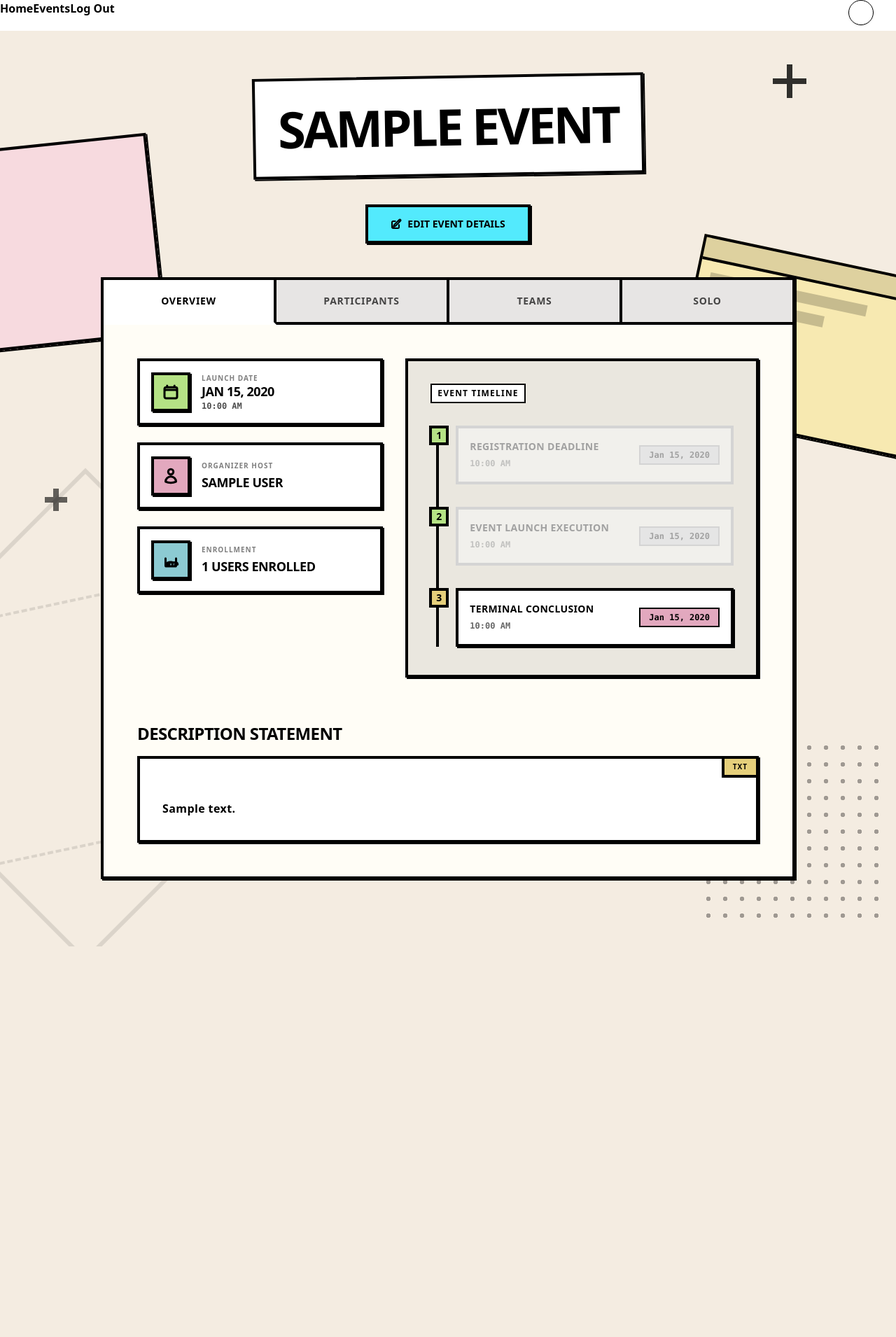
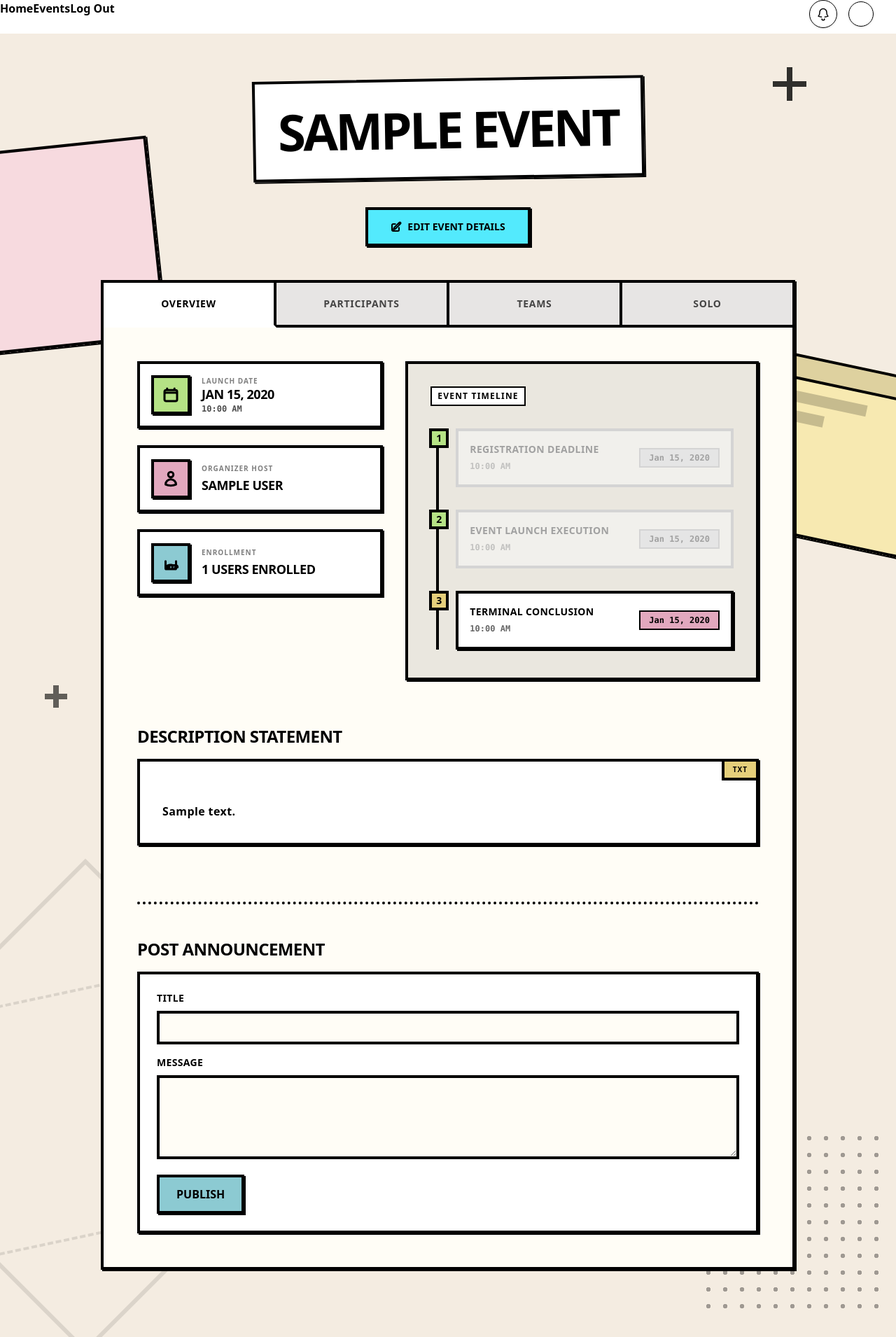
Before and after one commit to Yi-NightFish/HackHub, a Flask app: page /event/1 in a window 1280 px wide. Shown: the whole page at 70% size. Before the commit the page ends 1352 px from the top, so only its background shows below. Run offline with Flask 3, Linux system fonts and the light colour scheme; the visitor is signed in with stand-in values (Sample User, id 1); tables that the repository leaves empty hold one stand-in row (values such as "Sample post"); some libraries are stand-ins or nearby versions.

Commit message:
Implemented announcement system

```diff
--- a/app/__init__.py
+++ b/app/__init__.py
@@ -12,4 +12,4 @@ db = SQLAlchemy(app)
 migrate = Migrate(app, db, render_as_batch = True)
 mail = Mail(app)
 
-from app import routes, models, events
+from app import routes, models, events, announcement
--- /dev/null
+++ b/app/announcement.py
@@ -0,0 +1,95 @@
+from flask import render_template, request, session, redirect, url_for
+from app import app, db
+from app.models import Announcement, AnnouncementRead, Event, Participation, User
+from app.routes import login_required
+import datetime as dt
+
+
+def get_user_announcements(user_id, mark_as_read=False):
+    announcements = (
+        Announcement.query.join(Event, Announcement.event_id == Event.id)
+        .join(Participation, Participation.event_id == Event.id)
+        .filter(Participation.user_id == user_id, Event.organizer_id != user_id)
+        .order_by(Announcement.date_posted.desc(), Announcement.id.desc())
+        .all()
+    )
+
+    result = []
+    for announcement in announcements:
+        is_read = (
+            db.session.query(AnnouncementRead.id)
+            .filter_by(user_id=user_id, announcement_id=announcement.id)
+            .first() is not None
+        )
+        result.append({"announcement": announcement, "is_read": is_read})
+
+    if mark_as_read:
+        for entry in result:
+            if not entry["is_read"]:
+                db.session.add(AnnouncementRead(user_id=user_id, announcement_id=entry["announcement"].id))
+                entry["is_read"] = True
+        db.session.commit()
+
+    return result
+
+
+def get_unread_announcement_count(user_id):
+    return sum(1 for entry in get_user_announcements(user_id) if not entry["is_read"])
+
+
+@app.context_processor
+def inject_announcement_context():
+    current_user = None
+    announcement_count = 0
+    if session.get("user_id"):
+        current_user = db.session.get(User, session["user_id"])
+        if current_user:
+            announcement_count = get_unread_announcement_count(current_user.id)
+    return {
+        "current_user": current_user,
+        "announcement_count": announcement_count,
+    }
+
+
+@app.route("/announcements")
+@login_required
+def announcements():
+    current_user = db.session.get(User, session["user_id"])
+    announcements_list = get_user_announcements(current_user.id, mark_as_read=True)
+    return render_template(
+        "announcements.html",
+        current_user=current_user,
+        announcements=announcements_list,
+    )
+
+
+@app.route("/event/<int:event_id>/announcement", methods=["POST"])
+@login_required
+def create_event_announcement(event_id):
+    event = db.session.get(Event, event_id)
+    current_user = db.session.get(User, session["user_id"])
+
+    if not event:
+        return "Event not found", 404
+
+    if event.organizer_id != current_user.id:
+        return "Only the event organizer can post announcements", 403
+
+    title = request.form.get("title", "").strip()
+    content = request.form.get("content", "").strip()
+
+    if not title or not content:
+        return "Title and content are required", 400
+
+    announcement = Announcement(
+        event_id=event.id,
+        title=title,
+        content=content,
+        created_by=current_user.id,
+        date_posted=dt.datetime.now(dt.UTC),
+    )
+    db.session.add(announcement)
+    db.session.commit()
+
+    next_url = request.form.get("next") or url_for("event_detail", event_id=event.id, tab="overview")
+    return redirect(next_url)
--- a/app/templates/base.html
+++ b/app/templates/base.html
@@ -1,5 +1,5 @@
 <!DOCTYPE html>
-<html data-theme = "bumblebee">
+<html>
     <head>
         <title>{% block title %}{% endblock %}</title>
         <meta charset = "utf-8">
@@ -60,11 +60,23 @@
             <a href = '{{ url_for("explore") }}' class = "tab text-neutral-content font-semibold">Events</a>
             {% if current_user %}
                 <a href = '{{url_for("logout")}}' class = "tab text-neutral-content font-bold">Log Out</a>
-                <div class="avatar flex-1 flex items-center justify-end pr-8">
-                    <div class="w-9 h-9 rounded-full border-1 border-neutral/30 shadow-sm p-1 bg-base-100 transition duration-200 hover:scale-105">
-                        <a href = '{{url_for("profile", user_id = current_user.id)}}'>
-                            <svg data-jdenticon-value="{{ current_user.name }}" class="w-full h-full"></svg>
-                        </a>
+                <div class="flex-1 flex items-center justify-end pr-8 gap-4">
+                    <a href="{{ url_for('announcements') }}" class="relative inline-flex items-center justify-center w-10 h-10 rounded-full border border-neutral/30 bg-base-100 shadow-sm transition hover:scale-105" aria-label="Announcements">
+                        <svg xmlns="http://www.w3.org/2000/svg" fill="none" viewBox="0 0 24 24" stroke-width="1.8" stroke="currentColor" class="w-5 h-5">
+                            <path stroke-linecap="round" stroke-linejoin="round" d="M14.857 17.082a23.848 23.848 0 0 0 5.454-1.31A8.967 8.967 0 0 1 18 9.75V9a6 6 0 1 0-12 0v.75a8.967 8.967 0 0 1-2.312 6.022c1.733.64 3.56 1.085 5.455 1.31M9.75 20.25a2.25 2.25 0 0 0 4.5 0" />
+                        </svg>
+                        {% if announcement_count > 0 %}
+                        <span class="absolute -top-1 -right-1 inline-flex h-5 min-w-5 items-center justify-center rounded-full bg-red-500 px-1 text-[10px] font-bold text-white">
+                            {{ announcement_count }}
+                        </span>
+                        {% endif %}
+                    </a>
+                    <div class="avatar">
+                        <div class="w-9 h-9 rounded-full border-1 border-neutral/30 shadow-sm p-1 bg-base-100 transition duration-200 hover:scale-105">
+                            <a href = '{{url_for("profile", user_id = current_user.id)}}'>
+                                <svg data-jdenticon-value="{{ current_user.name }}" class="w-full h-full"></svg>
+                            </a>
+                        </div>
                     </div>
                 </div>
             {% else %}
--- a/app/templates/event_detail.html
+++ b/app/templates/event_detail.html
@@ -220,13 +220,35 @@
             </div>
           </div>
 
+          {% if current_user and event.organizer_id == current_user.id %}
+          <div class="pt-8">
+            <div class="mb-6 border-t-4 border-dotted border-black pt-6"></div>
+            <h3 class="text-2xl font-black uppercase tracking-tight text-black mb-4">Post Announcement</h3>
+            <form method="POST" action="{{ url_for('create_event_announcement', event_id=event.id) }}" class="space-y-4 bg-white border-4 border-black p-6 rounded-none shadow-[2px_2px_0px_0px_rgba(0,0,0,1)]">
+              <input type="hidden" name="next" value="{{ request.url }}">
+              <div>
+                <label class="mb-2 block text-sm font-black uppercase tracking-wide">Title</label>
+                <input type="text" name="title" required class="w-full border-4 border-black bg-[#FFFDF6] px-3 py-2 font-semibold">
+              </div>
+              <div>
+                <label class="mb-2 block text-sm font-black uppercase tracking-wide">Message</label>
+                <textarea name="content" rows="4" required class="w-full border-4 border-black bg-[#FFFDF6] px-3 py-2 font-semibold"></textarea>
+              </div>
+              <button type="submit" class="bg-[#8ccad2] text-black border-4 border-black font-black uppercase px-6 py-3 rounded-none shadow-[2px_2px_0px_0px_rgba(0,0,0,1)]">Publish</button>
+            </form>
+          </div>
+          {% endif %}
+
           <!-- Form Interaction Area -->
           {% if event.status == 'open' %}
           <div class="flex justify-end pt-6">
             {% if current_user %}
-              {% if not enrolled %}
+              {% if current_user.id == event.organizer_id %}
+              <a href="{{ url_for('edit_event', event_id=event.id) }}" class="w-full sm:w-auto text-center bg-[#8ccad2] text-black border-4 border-black font-black uppercase tracking-wider text-lg px-12 py-5 rounded-none shadow-[2px_2px_0px_0px_rgba(0,0,0,1)] hover:bg-[#76b7c1] hover:translate-x-[2px] hover:translate-y-[2px] hover:shadow-[2px_2px_0px_0px_rgba(0,0,0,1)] active:translate-x-[4px] active:translate-y-[4px] active:shadow-none transition-all cursor-pointer">
+                Manage Event
+              </a>
+              {% elif not enrolled %}
               <form method="POST" class="w-full sm:w-auto">
-                <input name="user-id" value='{{ current_user.id }}' hidden>
                 <button type="submit" class="w-full sm:w-auto text-center bg-[#b5e285] text-black border-4 border-black font-black uppercase tracking-wider text-lg px-12 py-5 rounded-none shadow-[2px_2px_0px_0px_rgba(0,0,0,1)] hover:bg-[#a3cb75] hover:translate-x-[2px] hover:translate-y-[2px] hover:shadow-[2px_2px_0px_0px_rgba(0,0,0,1)] active:translate-x-[4px] active:translate-y-[4px] active:shadow-none transition-all cursor-pointer">
                   Enroll Now
                 </button>
```
Also changed, not shown: app/events.py (+38 -23 lines), app/templates/announcements.html (added, +44 -0 lines), app/templates/partials/event_list.html (+11 -2 lines).
